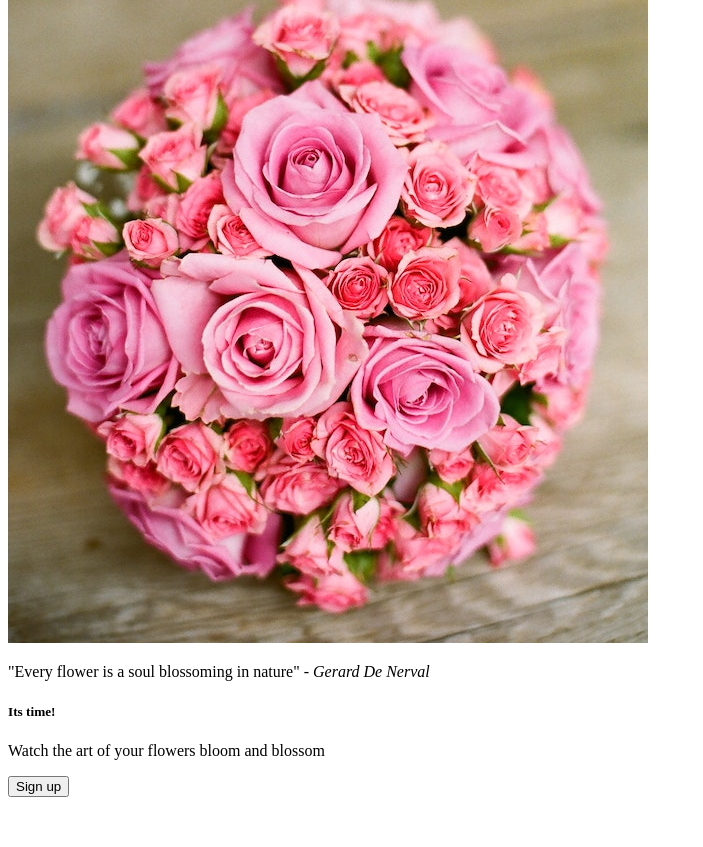
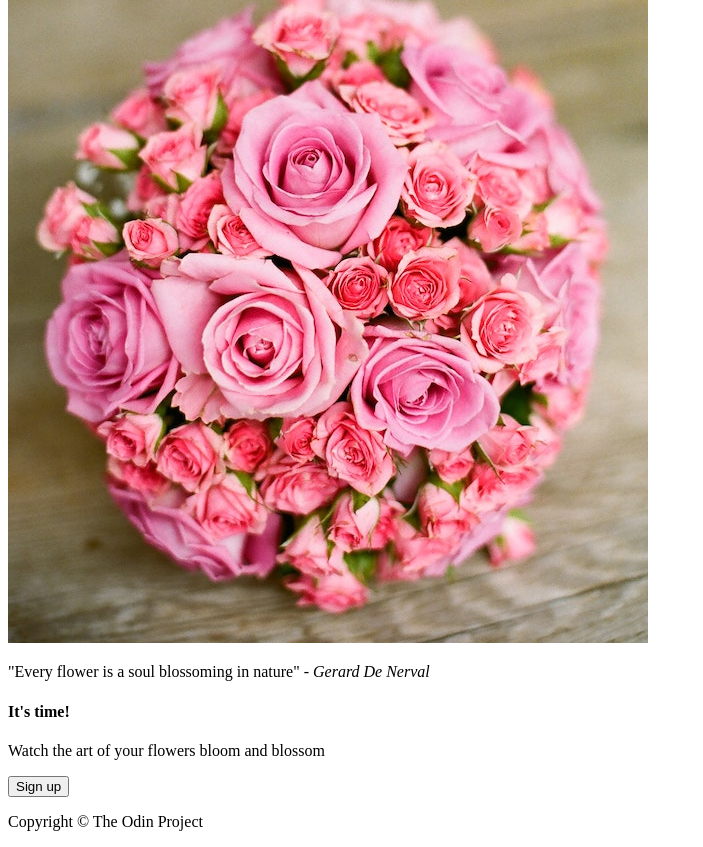
Before and after one commit to JessicaK23/Landing-page, a plain HTML site: page index.html in a window 1280 px wide. Shown: the part 2527-3374 px from the top of the page, without its empty margins (0-703 px from the left). Before the commit the page ends 3332 px from the top, so only its background shows below. Drawn offline with Linux system fonts and the light colour scheme.

Commit message:
Add footer

```diff
--- a/index.html
+++ b/index.html
@@ -36,10 +36,16 @@
     </section>
 
     <section>
-    <h5>Its time!</h5>
-    <p>Watch the art of your flowers bloom and blossom</p>
-    <button>Sign up</button>
-    </section
+        <h4>It's time!</h4>
+        <p>Watch the art of your flowers bloom and blossom</p>
+        <button>Sign up</button>
+    </section>
+
+    <section>
+        <footer>
+        <p>Copyright &#169 The Odin Project</p>
+        </footer>
+    </section>
 
 </body>
 </html>
```
